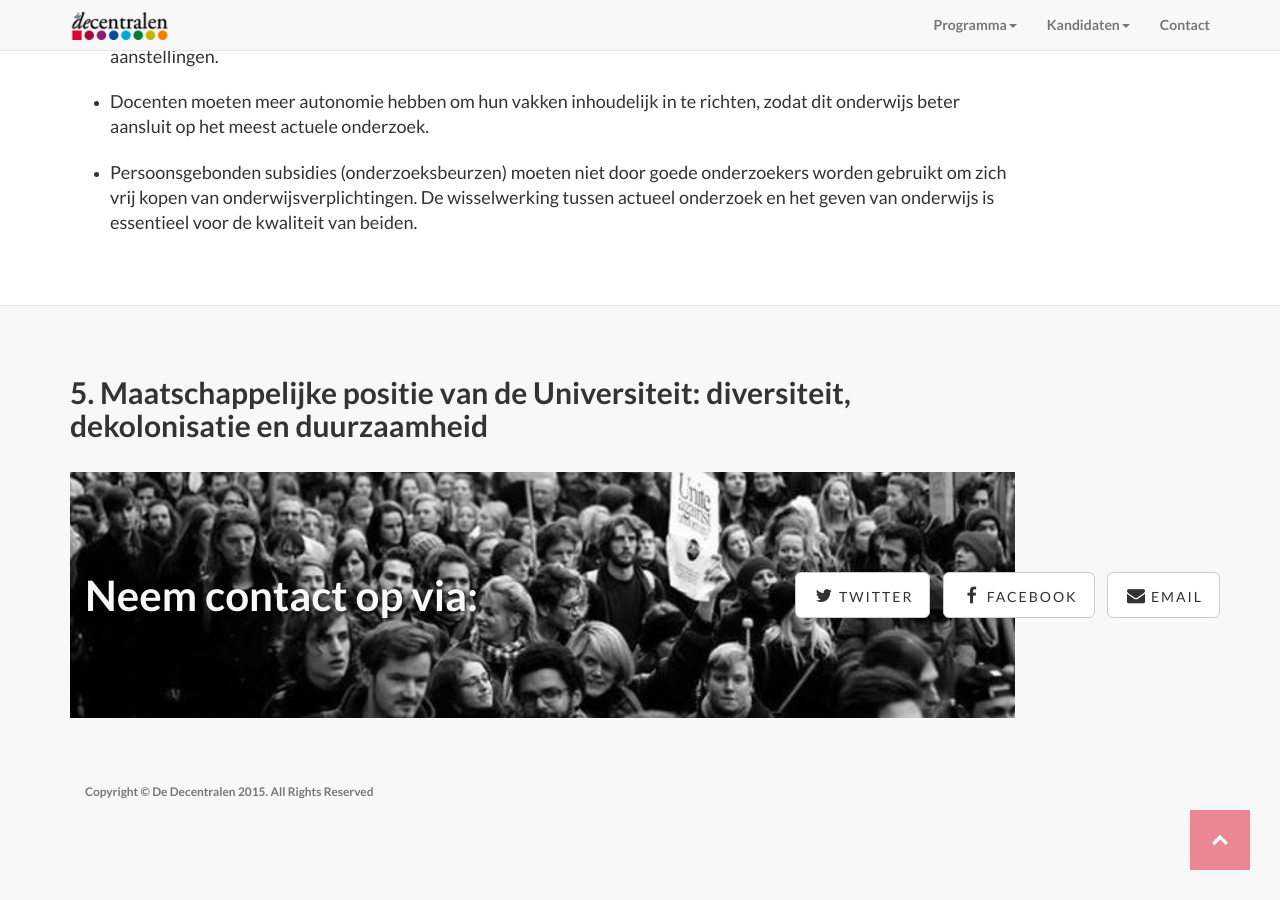
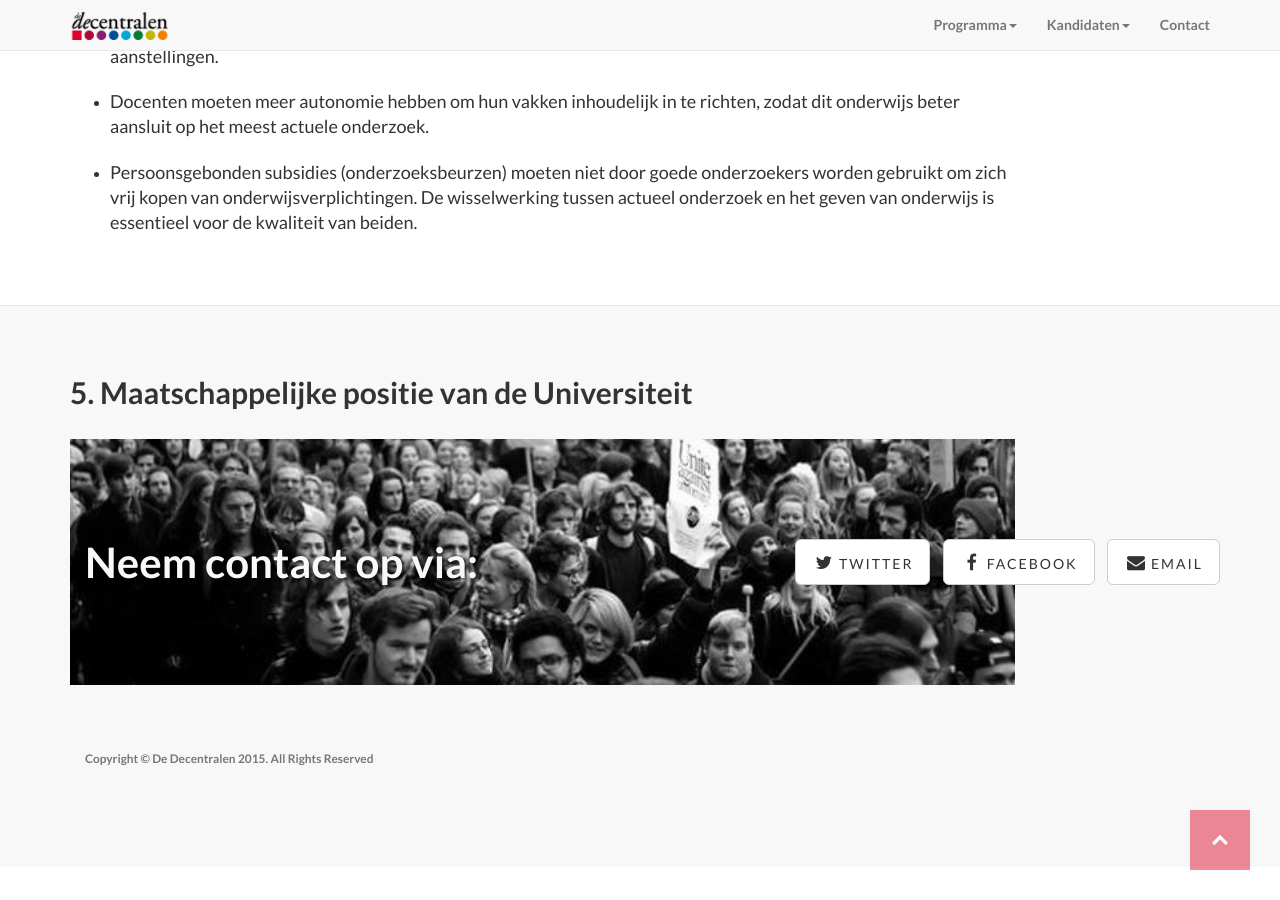
Before and after one commit to DeDecentralen/DeDecentralen.github.io, a Jekyll site: the page built from index.md, in a window 1280 px wide and 900 px high, scrolled down 6331 px. Built offline with Jekyll 4.4.1, drawn with Linux system fonts in a browser that asks for light colours.

Commit message:
Update index.html

```diff
--- a/_layouts/index.html
+++ b/_layouts/index.html
@@ -144,6 +144,6 @@
     <div class="row">
       <div class="col-lg-10 col-sm-12">
         <div class="clearfix"></div>
-        <h2 class="section-heading"> 5. Maatschappelijke positie van de Universiteit: diversiteit, dekolonisatie en duurzaamheid </h2>
+        <h2 class="section-heading"> 5. Maatschappelijke positie van de Universiteit </h2>
 
 {% include bottom.html %}
```
